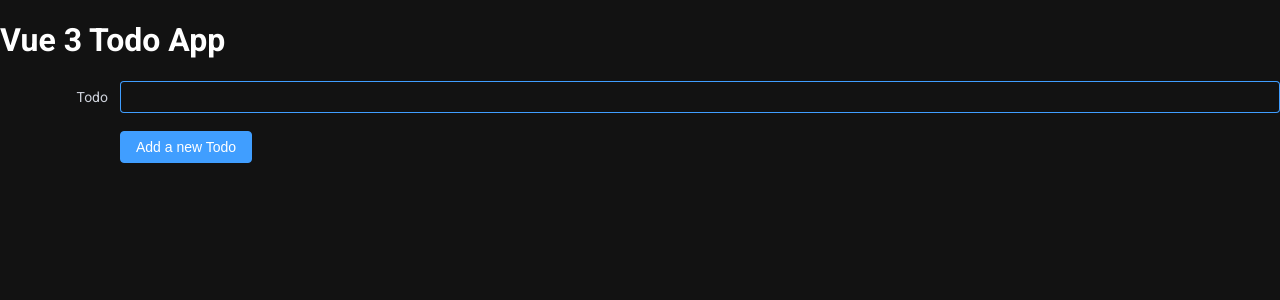
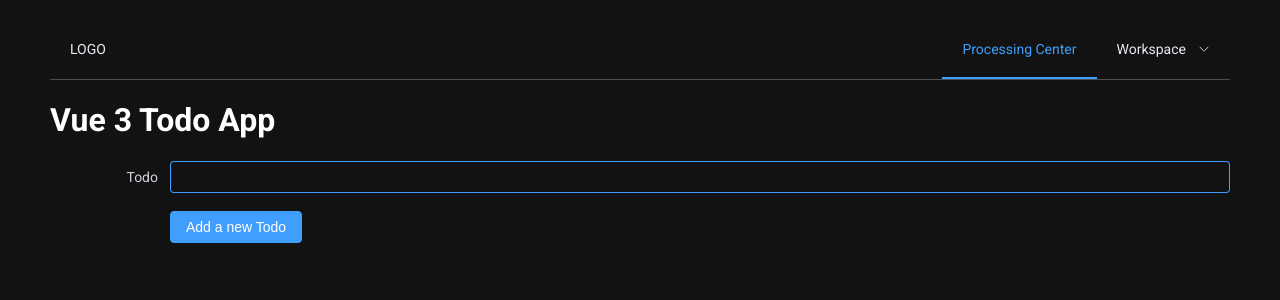
Before and after one commit to shehab267/vue3-todo, a Vue app: page / in a window 1280 px wide. Shown: the top 300 px of the page. Built offline with nearby package versions, Linux system fonts and the light colour scheme.

Commit message:
feat: creating TheHeader nav with basic design

```diff
--- a/src/App.vue
+++ b/src/App.vue
@@ -1,10 +1,15 @@
 <template>
+  <TheHeader />
   <router-view v-slot="slotProps">
     <transition name="route" mode="out-in">
       <component :is="slotProps.Component"></component>
     </transition>
   </router-view>
 </template>
+
+<script setup>
+import TheHeader from "./components/layout/TheHeader.vue";
+</script>
 
 <style>
 @import url("https://fonts.googleapis.com/css2?family=Roboto:wght@400;700&display=swap");
@@ -18,7 +23,7 @@
 }
 
 body {
-  margin: 0;
+  margin: 20px 50px;
 }
 .route-enter-from {
   opacity: 0;
--- /dev/null
+++ b/src/components/layout/TheHeader.vue
@@ -0,0 +1,34 @@
+<template>
+  <el-menu
+    :default-active="activeIndex"
+    class="el-menu-demo"
+    mode="horizontal"
+    :ellipsis="false"
+    @select="handleSelect"
+  >
+    <el-menu-item index="0">LOGO</el-menu-item>
+    <div class="flex-grow" />
+    <el-menu-item index="1">Processing Center</el-menu-item>
+    <el-sub-menu index="2">
+      <template #title>Workspace</template>
+      <el-menu-item index="2-1">item one</el-menu-item>
+      <el-menu-item index="2-2">item two</el-menu-item>
+      <el-menu-item index="2-3">item three</el-menu-item>
+    </el-sub-menu>
+  </el-menu>
+</template>
+
+<script lang="ts" setup>
+import { ref } from "vue";
+
+const activeIndex = ref("1");
+const handleSelect = (key: string, keyPath: string[]) => {
+  console.log(key, keyPath);
+};
+</script>
+
+<style>
+.flex-grow {
+  flex-grow: 1;
+}
+</style>
--- a/src/views/Home.vue
+++ b/src/views/Home.vue
@@ -1,6 +1,12 @@
 <template>
+  <div>
     <h1>Vue 3 Todo App</h1>
-  <el-form ref="todoFormRef" :model="todoForm" label-width="120px" class="demo-ruleForm">
+    <el-form
+      ref="todoFormRef"
+      :model="todoForm"
+      label-width="120px"
+      class="demo-ruleForm"
+    >
       <el-form-item label="Todo">
         <el-input autofocus v-model.trim="todoForm"></el-input>
       </el-form-item>
@@ -22,6 +28,7 @@
         <h3 @click="toggelDone(todo)">{{ todo.content }}</h3>
       </li>
     </ul>
+  </div>
 </template>
 
 <script setup>
```
Lines whose indentation alone changed are shown as unchanged.
